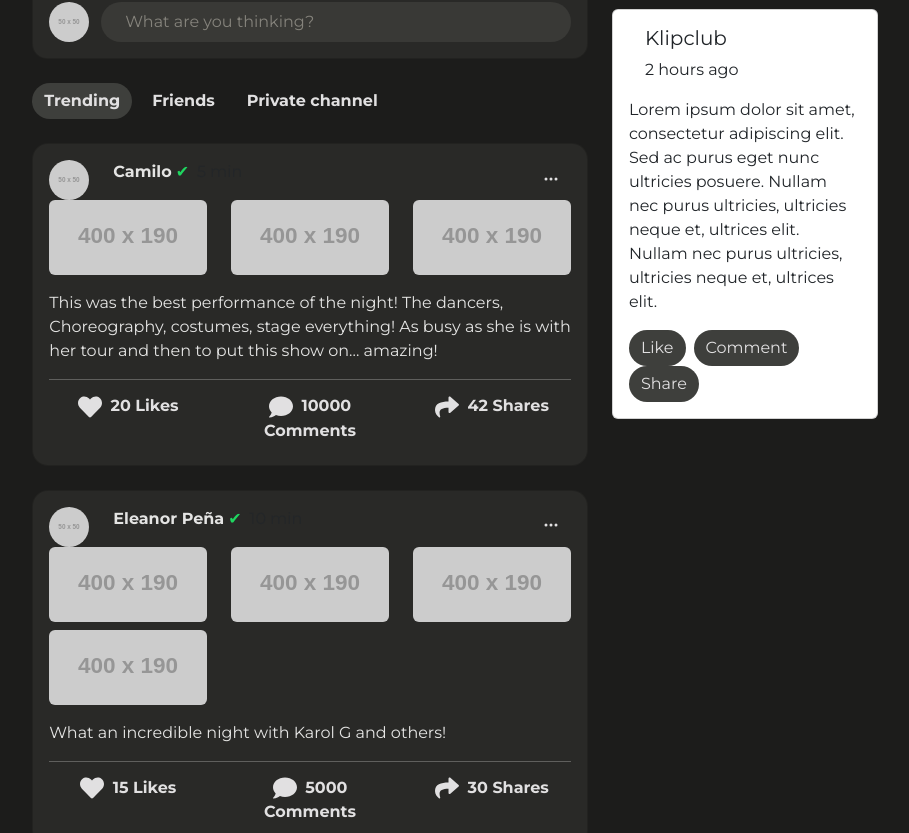
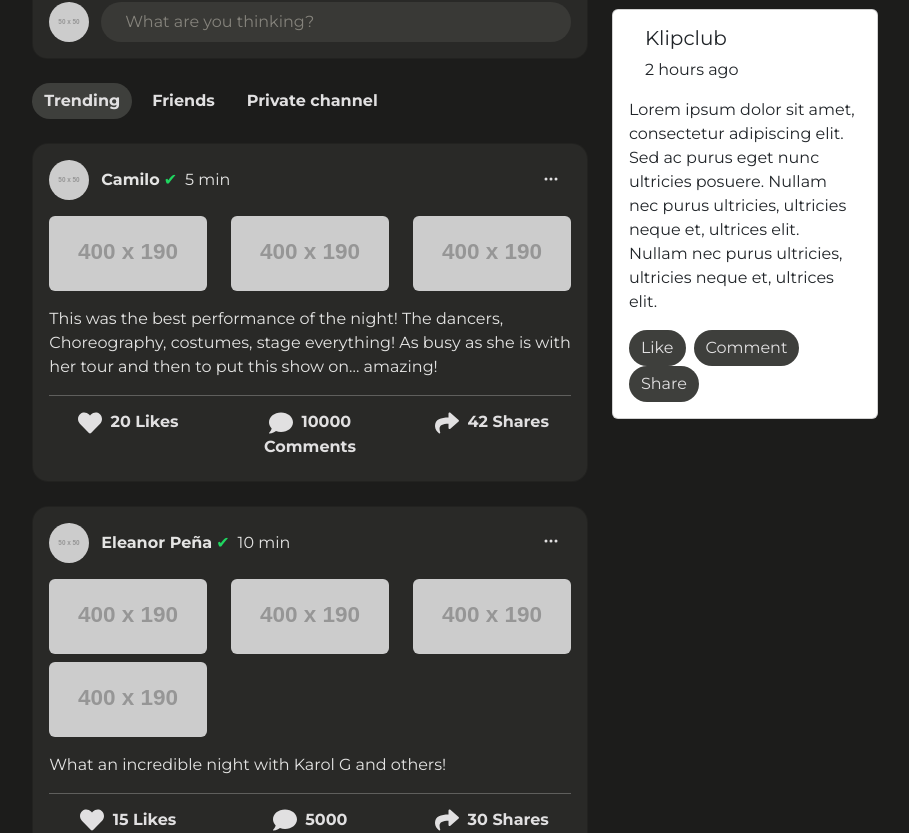
Before and after one commit to SebastianAMo/klipclub-mockup, a React app: page / in a window 1280 px wide. Shown: the part 1168-2001 px from the top of the page, without its empty margins (185-1094 px from the left). Built offline with nearby package versions, Linux system fonts and the light colour scheme.

Commit message:
chore: Refactor PostList and AddPost components to use Post type

```diff
--- a/src/components/PostList.tsx
+++ b/src/components/PostList.tsx
@@ -1,11 +1,9 @@
 import React from 'react';
-import { getPosts } from '../services/Posts';
+import { Post } from '../types/Post';
 import { BsThreeDots } from 'react-icons/bs';
 import { FaHeart, FaComment, FaShare } from 'react-icons/fa';
 
-const PostList = () => {
-  const posts = getPosts();
-
+const PostList = ({ posts }: { posts: Post[] }) => {
   return (
     <div className="post-list">
       <div className="options d-flex justify-content-start align-items-center mb-4">
@@ -17,7 +15,7 @@ const PostList = () => {
         {posts.map((post) => (
           <div key={post.id} className="post card mb-4">
             <div className="card-body">
-              <div className="row mb-">
+              <div className="row mb-3">
                 <div className="col-auto d-flex align-items-center">
                   <img
                     src={post.user.avatar}
@@ -26,11 +24,11 @@ const PostList = () => {
                     style={{ width: '40px', height: '40px' }}
                   />
                 </div>
-                <div className="col d-flex flex-column">
+                <div className="col ps-0 d-flex align-items-center">
                   <div className="d-flex align-items-center">
                     <strong className="me-1">{post.user.name}</strong>
                     {post.user.verified && <span className="text-primary me-2">✔</span>}
-                    <p className="mb-0 text-muted">{post.user.time}</p>
+                    <p className="mb-0">{post.user.time}</p>
                   </div>
                 </div>
                 <div className="col-auto">
--- a/src/components/addPost.tsx
+++ b/src/components/addPost.tsx
@@ -1,9 +1,9 @@
 import React, { useState } from 'react';
+import { Post } from '../types/Post';
 import { FaImage, FaVideo, FaTags, FaSmile } from 'react-icons/fa';
 import { IoMdMic } from 'react-icons/io';
-import { addPost } from '../services/Posts';
 
-const AddPost = () => {
+const AddPost = ({ addPost }: { addPost: (post: Post) => void }) => {
   const [content, setContent] = useState('');
   const [expanded, setExpanded] = useState(false);
   const [privacy, setPrivacy] = useState('Public');
--- a/src/pages/Home.tsx
+++ b/src/pages/Home.tsx
@@ -1,4 +1,6 @@
-import React from 'react';
+import React, { useState } from 'react';
+import { getPosts } from '../services/Posts';
+import { Post } from '../types/Post';
 import Menu from '../components/Menu';
 import BannerSection from '../components/BannerSection';
 import TrendingSection from '../components/TrendingSection';
@@ -7,6 +9,12 @@ import AddPost from '../components/addPost';
 import TopSection from '../components/TopSection';
 
 function Home() {
+  const [posts, setPosts] = useState(getPosts());
+
+  const addPost = (newPost: Post) => {
+    setPosts([newPost, ...posts]);
+  };
+
   return (
     <div>
       <div className="row">
@@ -25,8 +33,8 @@ function Home() {
               <h2 className="title fw-bold m-0">KlipWall</h2>
             </div>
             <div className="col-8">
-              <AddPost />
-              <PostList />
+              <AddPost addPost={addPost} />
+              <PostList posts={posts} />
             </div>
             <div className="col-4">
               <TopSection />
--- /dev/null
+++ b/src/types/Post.ts
@@ -0,0 +1,20 @@
+export interface User {
+  name: string;
+  avatar: string;
+  time: string;
+  verified: boolean;
+}
+
+export interface Stats {
+  likes: number;
+  comments: number;
+  shares: number;
+}
+
+export interface Post {
+  id: number;
+  user: User;
+  content: string;
+  images: string[];
+  stats: Stats;
+}
```
Also changed, not shown: src/services/Posts.ts (renamed from src/services/Posts.tsx).
